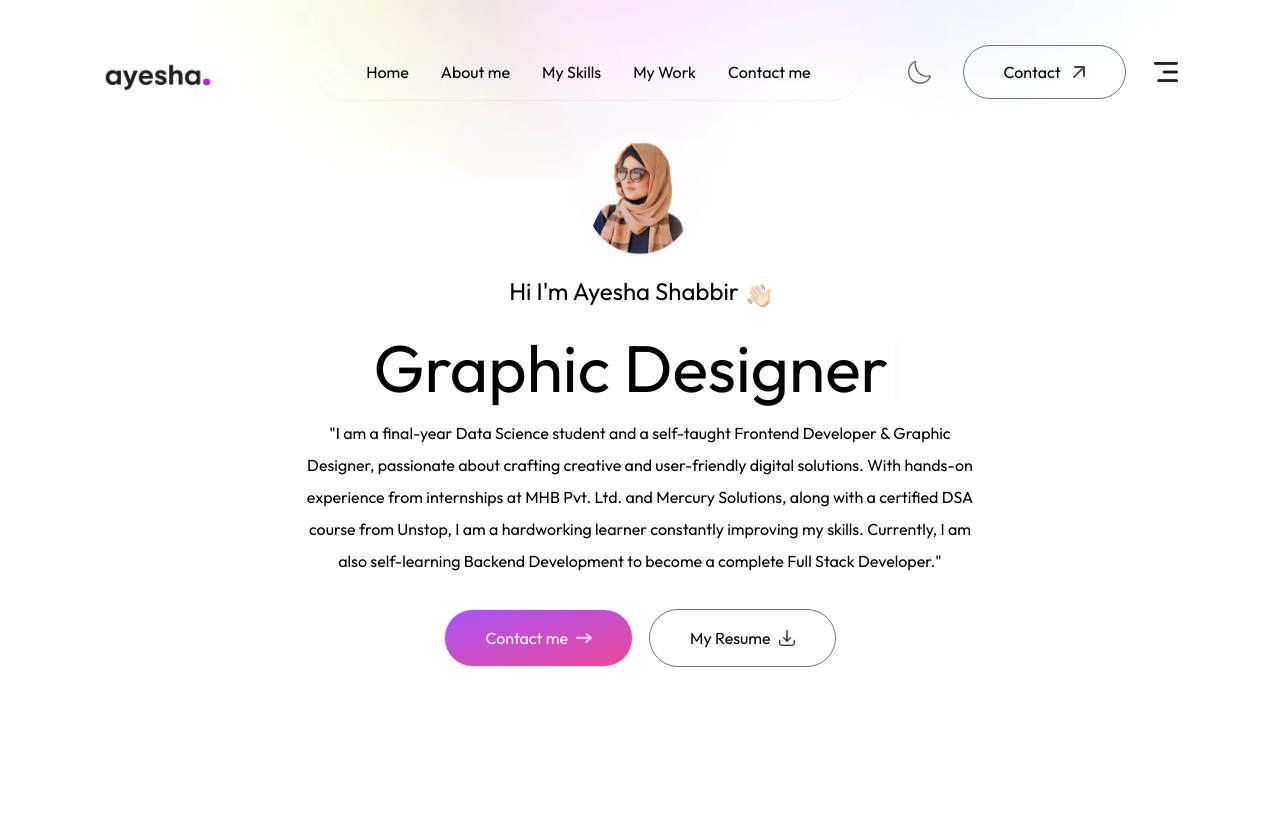
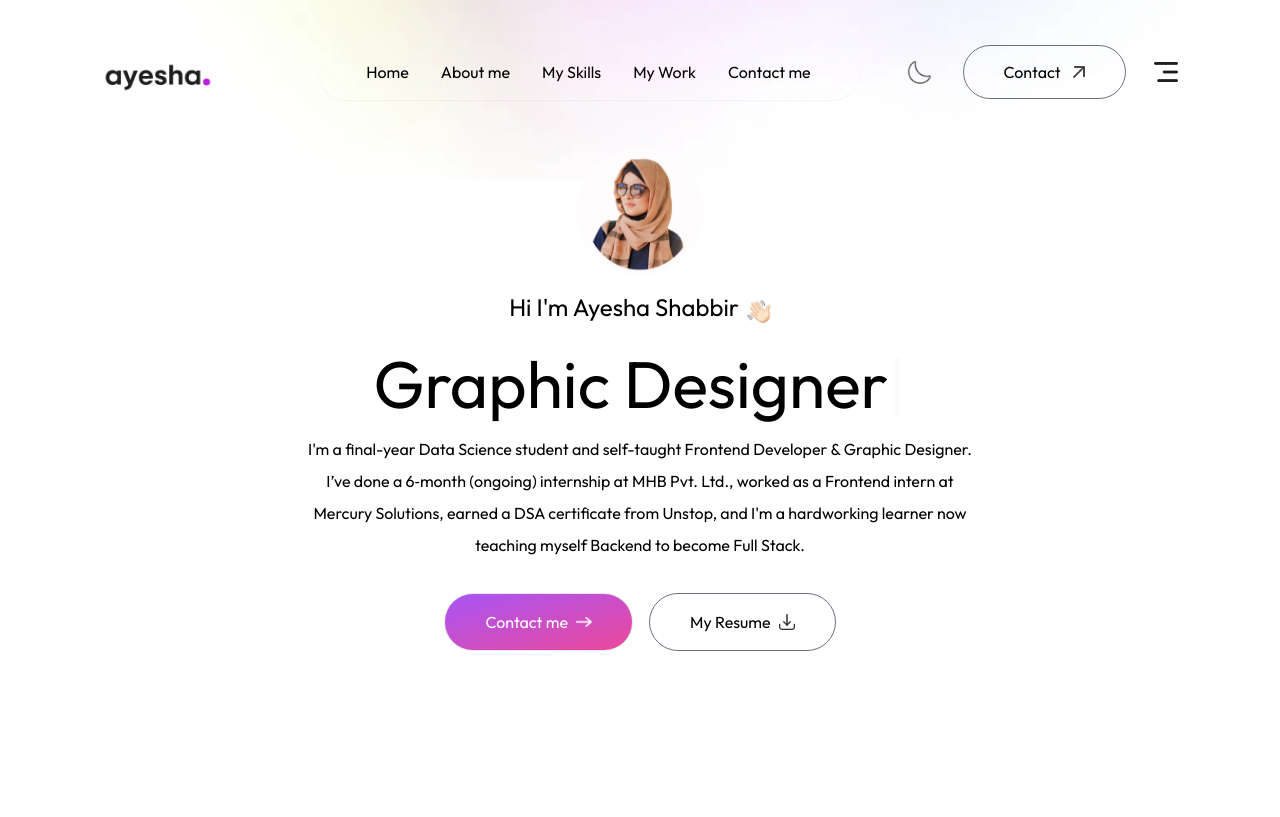
Before and after one commit to Ayeshashabbir01/Portfolio, a Django app: page / in a window 1280 px wide. Shown: the top 817 px of the page. Run offline with Django 5.2, Linux system fonts and the light colour scheme; some libraries are stand-ins or nearby versions; some web fonts are replaced.

Commit message:
portfolio

```diff
--- a/templates/index.html
+++ b/templates/index.html
@@ -92,7 +92,7 @@
     </h1>
 
     <p class="max-w-2xl mx-auto font-Ovo">
-        "I am a final-year Data Science student and a self-taught Frontend Developer & Graphic Designer, passionate about crafting creative and user-friendly digital solutions. With hands-on experience from internships at MHB Pvt. Ltd. and Mercury Solutions, along with a certified DSA course from Unstop, I am a hardworking learner constantly improving my skills. Currently, I am also self-learning Backend Development to become a complete Full Stack Developer."
+       I'm a final-year Data Science student and self-taught Frontend Developer & Graphic Designer. I’ve done a 6‑month (ongoing) internship at MHB Pvt. Ltd., worked as a Frontend intern at Mercury Solutions, earned a DSA certificate from Unstop, and I'm a hardworking learner now teaching myself Backend to become Full Stack.
     </p>
 
     <div class="flex flex-col sm:flex-row items-center gap-4 mt-4">
```
